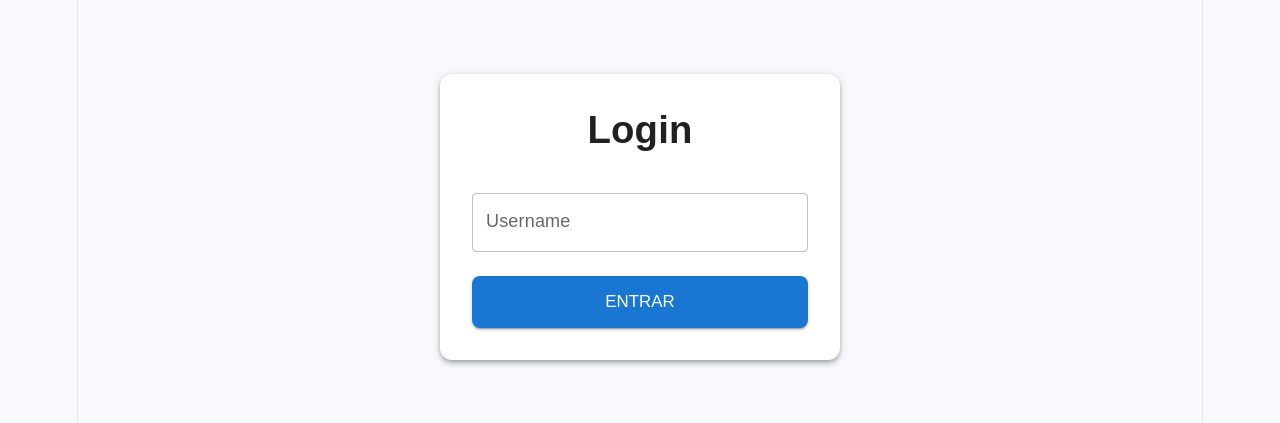
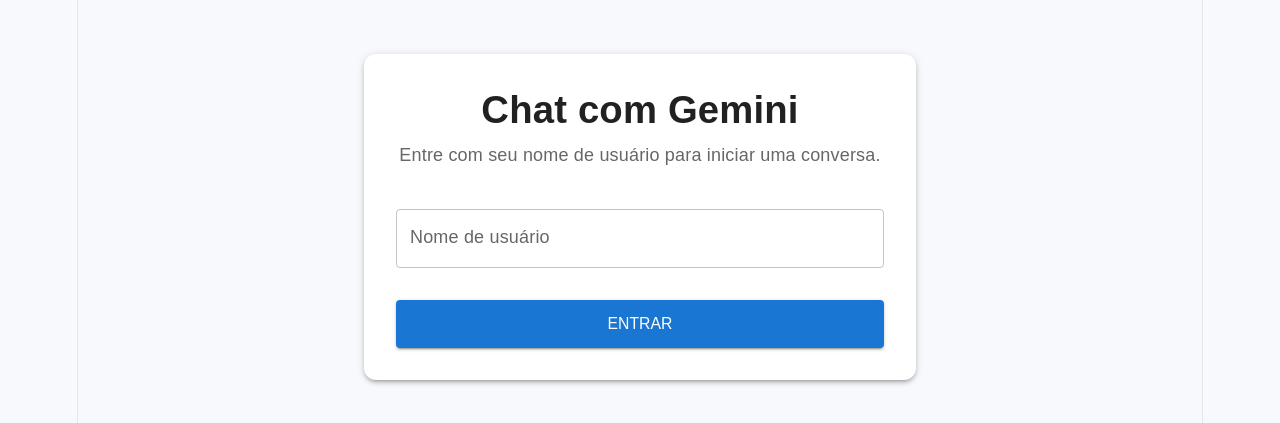
Before and after one commit to andria-af/gemini-chat-frontend, a React (Vite) app: page / in a window 1280 px wide. Shown: the part 183-606 px from the top of the page. Built offline with nearby package versions, Linux system fonts and the light colour scheme.

Commit message:
feat(auth): create login flow

```diff
--- a/src/App.tsx
+++ b/src/App.tsx
@@ -1,7 +1,32 @@
-import { AppRoutes } from './routes/AppRoutes';
+import { BrowserRouter, Navigate, Route, Routes } from 'react-router-dom';
+import { getUser } from './utils/auth';
+import LoginPage from './pages/Loginpage';
+import ChatPage from './pages/ChatPage';
 
-function App() {
-  return <AppRoutes />;
+function PrivateRoute({ children }: { children: React.ReactNode }) {
+  const user = getUser();
+
+  if (!user) {
+    return <Navigate to="/" replace />;
+  }
+
+  return <>{children}</>;
 }
 
-export default App;
+export default function App() {
+  return (
+    <BrowserRouter>
+      <Routes>
+        <Route path="/" element={<LoginPage />} />
+        <Route
+          path="/chat"
+          element={
+            <PrivateRoute>
+              <ChatPage />
+            </PrivateRoute>
+          }
+        />
+      </Routes>
+    </BrowserRouter>
+  );
+}
--- a/src/pages/Chat.tsx
+++ /dev/null
@@ -1,151 +0,0 @@
-import {
-  Box,
-  Button,
-  Divider,
-  List,
-  ListItemButton,
-  ListItemText,
-  Paper,
-  TextField,
-  Typography,
-} from '@mui/material';
-
-export function Chat() {
-  return (
-    <Box
-      sx={{
-        height: '100vh',
-        display: 'flex',
-        bgcolor: 'background.default',
-      }}
-    >
-      {/* Sidebar */}
-      <Box
-        sx={{
-          width: 280,
-          borderRight: '1px solid',
-          borderColor: 'divider',
-          bgcolor: 'background.paper',
-          display: 'flex',
-          flexDirection: 'column',
-        }}
-      >
-        <Box sx={{ p: 2 }}>
-          <Typography variant="h6" fontWeight={700}>
-            Histórico
-          </Typography>
-        </Box>
-
-        <Divider />
-
-        <List sx={{ flex: 1, overflowY: 'auto' }}>
-          <ListItemButton>
-            <ListItemText
-              primary="Conversa 1"
-              secondary="Primeira conversa"
-            />
-          </ListItemButton>
-
-          <ListItemButton>
-            <ListItemText
-              primary="Conversa 2"
-              secondary="Segunda conversa"
-            />
-          </ListItemButton>
-
-          <ListItemButton>
-            <ListItemText
-              primary="Conversa 3"
-              secondary="Terceira conversa"
-            />
-          </ListItemButton>
-        </List>
-      </Box>
-
-      {/* Área principal */}
-      <Box
-        sx={{
-          flex: 1,
-          display: 'flex',
-          flexDirection: 'column',
-        }}
-      >
-        {/* Cabeçalho */}
-        <Box
-          sx={{
-            px: 3,
-            py: 2,
-            borderBottom: '1px solid',
-            borderColor: 'divider',
-            bgcolor: 'background.paper',
-          }}
-        >
-          <Typography variant="h6" fontWeight={700}>
-            Chat
-          </Typography>
-        </Box>
-
-        {/* Mensagens */}
-        <Box
-          sx={{
-            flex: 1,
-            p: 3,
-            overflowY: 'auto',
-            display: 'flex',
-            flexDirection: 'column',
-            gap: 2,
-          }}
-        >
-          <Paper
-            elevation={1}
-            sx={{
-              p: 2,
-              maxWidth: 500,
-              alignSelf: 'flex-start',
-              borderRadius: 3,
-            }}
-          >
-            <Typography variant="body1">
-              Olá, esta é uma mensagem do assistente.
-            </Typography>
-          </Paper>
-
-          <Paper
-            elevation={1}
-            sx={{
-              p: 2,
-              maxWidth: 500,
-              alignSelf: 'flex-end',
-              borderRadius: 3,
-            }}
-          >
-            <Typography variant="body1">
-              Esta é uma mensagem do usuário.
-            </Typography>
-          </Paper>
-        </Box>
-
-        {/* Input */}
-        <Box
-          sx={{
-            p: 2,
-            borderTop: '1px solid',
-            borderColor: 'divider',
-            bgcolor: 'background.paper',
-            display: 'flex',
-            gap: 2,
-          }}
-        >
-          <TextField
-            fullWidth
-            placeholder="Digite sua mensagem..."
-            variant="outlined"
-          />
-          <Button variant="contained" sx={{ px: 4, borderRadius: 2 }}>
-            Enviar
-          </Button>
-        </Box>
-      </Box>
-    </Box>
-  );
-}
--- /dev/null
+++ b/src/pages/ChatPage.tsx
@@ -0,0 +1,10 @@
+import { Box, Typography } from '@mui/material';
+
+export default function ChatPage() {
+  return (
+    <Box p={4}>
+      <Typography variant="h4">Chat</Typography>
+      <Typography variant="body1">Tela em construção</Typography>
+    </Box>
+  );
+}
--- a/src/pages/Login.tsx
+++ /dev/null
@@ -1,54 +0,0 @@
-import { Box, Button, Paper, TextField, Typography } from '@mui/material';
-import { useNavigate } from 'react-router-dom';
-
-export function Login() {
-  const navigate = useNavigate();
-
-  function handleEnter() {
-    navigate('/chat');
-  }
-
-  return (
-    <Box
-      sx={{
-        minHeight: '100vh',
-        display: 'flex',
-        alignItems: 'center',
-        justifyContent: 'center',
-        bgcolor: 'background.default',
-        px: 2,
-      }}
-    >
-      <Paper
-        elevation={4}
-        sx={{
-          width: '100%',
-          maxWidth: 400,
-          p: 4,
-          borderRadius: 3,
-        }}
-      >
-        <Typography variant="h4" mb={3} fontWeight={700}>
-          Login
-        </Typography>
-
-        <TextField
-          fullWidth
-          label="Username"
-          placeholder="Digite seu username"
-          margin="normal"
-        />
-
-        <Button
-          fullWidth
-          variant="contained"
-          size="large"
-          sx={{ mt: 2, py: 1.4, borderRadius: 2 }}
-          onClick={handleEnter}
-        >
-          Entrar
-        </Button>
-      </Paper>
-    </Box>
-  );
-}
--- /dev/null
+++ b/src/pages/Loginpage.tsx
@@ -0,0 +1,81 @@
+import { useState } from 'react';
+import { Box, Button, Container, Paper, TextField, Typography } from '@mui/material';
+import { useNavigate } from 'react-router-dom';
+import { login } from '../services/auth.service';
+import { saveUser } from '../utils/auth';
+
+export default function LoginPage() {
+  const [username, setUsername] = useState('');
+  const [loading, setLoading] = useState(false);
+  const [error, setError] = useState('');
+  const navigate = useNavigate();
+
+  async function handleSubmit(e: React.FormEvent) {
+    e.preventDefault();
+    setError('');
+
+    if (!username.trim()) {
+      setError('Informe um nome de usuário');
+      return;
+    }
+
+    try {
+      setLoading(true);
+      const user = await login({ username: username.trim() });
+      saveUser(user);
+      navigate('/chat');
+    } catch {
+      setError('Não foi possível entrar. Tente novamente.');
+    } finally {
+      setLoading(false);
+    }
+  }
+
+  return (
+    <Container maxWidth="sm">
+      <Box
+        sx={{
+          minHeight: '100vh',
+          display: 'flex',
+          alignItems: 'center',
+        }}
+      >
+        <Paper sx={{ width: '100%', p: 4, borderRadius: 3 }} elevation={3}>
+          <Typography variant="h4" fontWeight={700} mb={1}>
+            Chat com Gemini
+          </Typography>
+
+          <Typography variant="body1" color="text.secondary" mb={3}>
+            Entre com seu nome de usuário para iniciar uma conversa.
+          </Typography>
+
+          <Box component="form" onSubmit={handleSubmit}>
+            <TextField
+              fullWidth
+              label="Nome de usuário"
+              value={username}
+              onChange={(e) => setUsername(e.target.value)}
+              margin="normal"
+            />
+
+            {error && (
+              <Typography color="error" variant="body2" mt={1}>
+                {error}
+              </Typography>
+            )}
+
+            <Button
+              fullWidth
+              variant="contained"
+              type="submit"
+              sx={{ mt: 3, height: 48 }}
+              disabled={loading}
+            >
+              {loading ? 'Entrando...' : 'Entrar'}
+            </Button>
+          </Box>
+        </Paper>
+      </Box>
+    </Container>
+  );
+}
--- a/src/routes/AppRoutes.tsx
+++ b/src/routes/AppRoutes.tsx
@@ -1,13 +1,13 @@
 import { BrowserRouter, Routes, Route } from 'react-router-dom';
-import { Login } from '../pages/Login';
-import { Chat } from '../pages/Chat';
+import { LoginPage } from '../pages/Loginpage';
+import { ChatPage } from '../pages/ChatPage';
 
 export function AppRoutes() {
   return (
     <BrowserRouter>
       <Routes>
-        <Route path="/" element={<Login />} />
-        <Route path="/chat" element={<Chat />} />
+        <Route path="/" element={<LoginPage />} />
+        <Route path="/chat" element={<ChatPage />} />
       </Routes>
     </BrowserRouter>
   );
--- /dev/null
+++ b/src/services/auth.service.ts
@@ -0,0 +1,7 @@
+import { api } from './api';
+import type { ILoginPayload, IUser } from '../types/auth';
+
+export async function login(payload: ILoginPayload): Promise<IUser> {
+  const { data } = await api.post<IUser>('/auth/login', payload);
+  return data;
+}
--- /dev/null
+++ b/src/types/auth.ts
@@ -0,0 +1,10 @@
+export interface IUser {
+  id: string;
+  username: string;
+  createdAt: string;
+  updatedAt: string;
+}
+
+export interface ILoginPayload {
+  username: string;
+}
--- /dev/null
+++ b/src/utils/auth.ts
@@ -0,0 +1,23 @@
+import type { IUser } from '../types/auth';
+
+const USER_STORAGE_KEY = 'chat_user';
+
+export function saveUser(user: IUser) {
+  localStorage.setItem(USER_STORAGE_KEY, JSON.stringify(user));
+}
+
+export function getUser(): IUser | null {
+  const raw = localStorage.getItem(USER_STORAGE_KEY);
+  if (!raw) return null;
+
+  try {
+    return JSON.parse(raw) as IUser;
+  } catch {
+    localStorage.removeItem(USER_STORAGE_KEY);
+    return null;
+  }
+}
+
+export function clearUser() {
+  localStorage.removeItem(USER_STORAGE_KEY);
+}
```
